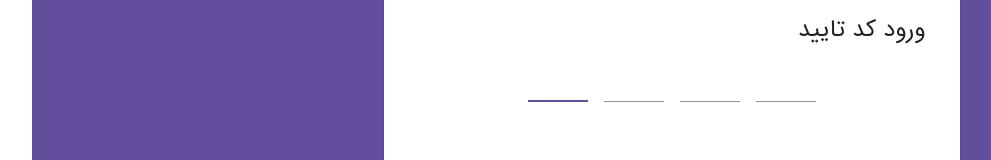
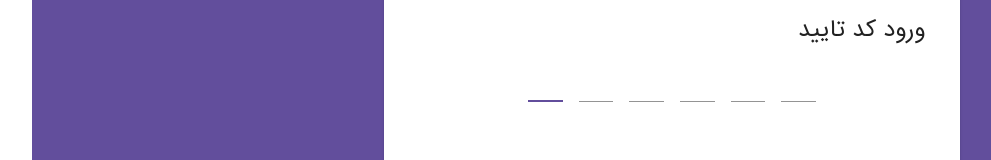
Before and after one commit to amirsadri73/barox-driver, a React (Create React App) app: page /verify in a window 1280 px wide. Shown: the part 292-452 px from the top of the page, without its empty margins (31-1022 px from the left). Built offline with nearby package versions, Linux system fonts and the light colour scheme; what jss-rtl would draw is missing.

Commit message:
verify screen changed to 6 digits

```diff
--- a/src/screens/Verify/index.js
+++ b/src/screens/Verify/index.js
@@ -52,7 +52,7 @@ const VerifyScreen = props => {
     document.title = props.title;
   });
 
-  const [inputNumber, setInputNumber] = useState(["", "", "", ""]);
+  const [inputNumber, setInputNumber] = useState(["", "", "", "", "", ""]);
   const [loading, setLoading] = useState(false);
   const [focused, setFocused] = useState(0);
   const inputs = [
@@ -60,7 +60,9 @@ const VerifyScreen = props => {
     useRef(null),
     useRef(null),
     useRef(null),
-    useRef(null)
+    useRef(null),
+    useRef(null),
+    useRef(null),
   ];
 
   const handleCodeChange = useCallback(
@@ -70,7 +72,7 @@ const VerifyScreen = props => {
       console.log(inputNumber, index);
       setInputNumber(newCode);
       if (code !== "") {
-        if (index !== 3) {
+        if (index !== 5) {
           inputs[index + 1].current.focus();
         }
         setFocused(index + 1);
@@ -113,7 +115,7 @@ const VerifyScreen = props => {
                 margin: "24px auto"
               }}
             >
-              {[0, 1, 2, 3].map((item, index) => (
+              {[0, 1, 2, 3, 4, 5].map((item, index) => (
                 <TextField
                   type="text"
                   className={classes.input}
```
